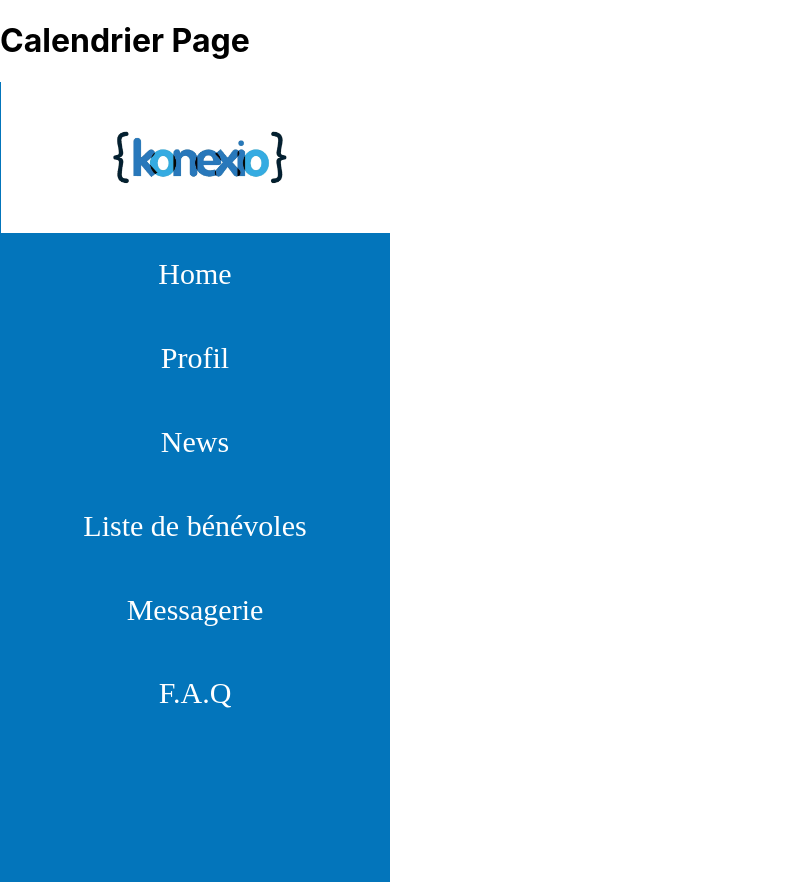
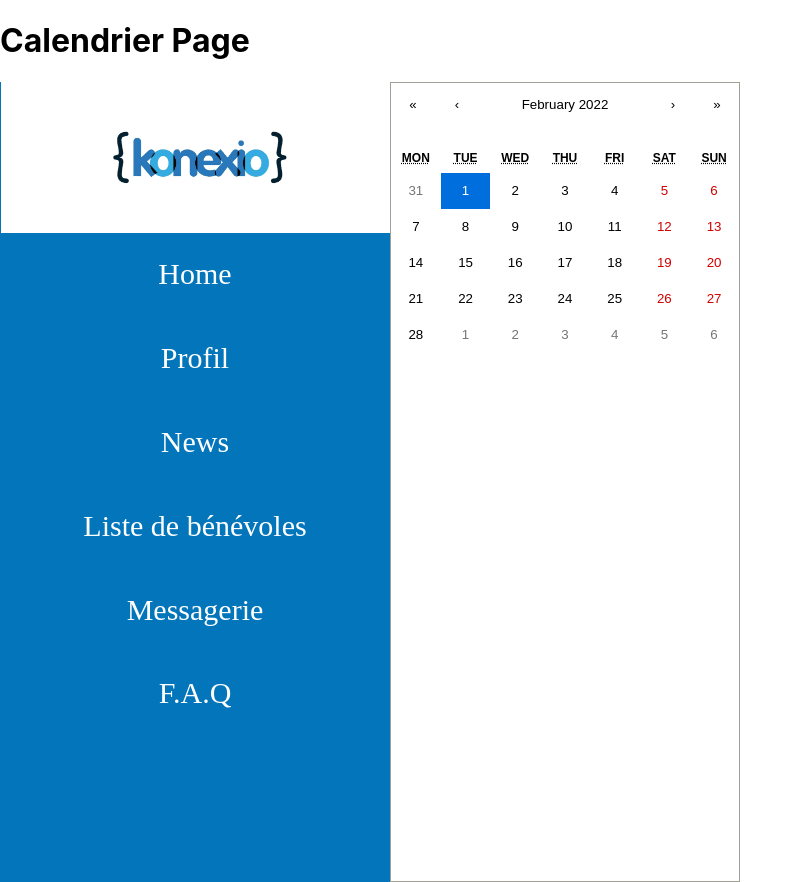
Before and after one commit to AlinManole/benevolat-konexio-frontend-admin, a React (Create React App) app: page /calendrier in a window 1280 px wide. Shown: the whole page, without its empty margins (0-803 px from the left). Built offline with nearby package versions, Linux system fonts and the light colour scheme.

Commit message:
update formik/yup

```diff
--- a/package.json
+++ b/package.json
@@ -8,12 +8,14 @@
     "@testing-library/user-event": "^13.5.0",
     "formik": "^2.2.9",
     "react": "^17.0.2",
+    "react-calendar": "^3.6.0",
     "react-dom": "^17.0.2",
     "react-icons": "^4.3.1",
     "react-router-dom": "^6.2.1",
     "react-scripts": "5.0.0",
     "styled-components": "^5.3.3",
-    "web-vitals": "^2.1.4"
+    "web-vitals": "^2.1.4",
+    "yup": "^0.32.11"
   },
   "scripts": {
     "start": "react-scripts start",
--- a/src/pages/Calendrier.js
+++ b/src/pages/Calendrier.js
@@ -1,12 +1,27 @@
-import React from 'react';
+import React, { useState } from 'react';
 import Sidebar from '../components/Sidebar';
+import Calendar from 'react-calendar';
+import 'react-calendar/dist/Calendar.css';
+import styled from 'styled-components';
+
+const Container = styled.div`
+ display: flex;
+`
+
+
 
 const Calendrier = () => {
+
+    const [value, onChange] = useState(new Date());
+
     return (
-        <div>
+        <>
             <h1>Calendrier Page</h1>
-            <Sidebar />
-        </div>
+            <Container>
+                <Sidebar />
+                <Calendar  onChange={onChange} value={value} />
+            </Container>
+        </>
     );
 };
 
--- a/src/pages/Login.js
+++ b/src/pages/Login.js
@@ -1,7 +1,8 @@
 import React from 'react';
-// import { useFormik, formik } from 'formik';
+import { useFormik } from 'formik';
 import styled from "styled-components"
 import Logo from "../images/konexio.png"
+import * as Yup from "yup"
 
 
 const MainPage = styled.div`
@@ -43,23 +44,45 @@ font-size: 25px;
 
 
 const Login = () => {
+
+
+    const formik = useFormik({
+        initialValues: {
+            email: "",
+            password : ""
+        },
+        validationSchema: Yup.object({
+            email: Yup.string()
+              .required("Username is required"),
+            password: Yup.string()
+              .required("Password is required")
+          })
+    })
+
+
     return (
         <MainPage>
             <img src={Logo} alt="Konexio Logo"></img>
-            <Form>
+            <Form onSubmit={formik.handleSubmit}>
                 <H2>Connectez-vous à l’espace admin</H2>
                 <Input
                     id="email"
                     name="email"
                     type="email"
                     placeholder='Email'
+                    onChange={formik.handleChange}
+                    value={formik.values.email}
                 />
+                {formik.errors.email ? <p>{formik.errors.email}</p>: null }
                 <Input
                     id="password"
                     name="password"
                     type="password"
                     placeholder='Password'
+                    onChange={formik.handleChange}
+                    value={formik.values.passoword}
                 />
+                {formik.errors.password ? <p>{formik.errors.password}</p>: null }
 
                 <Button type="submit">Se connecter</Button>
             </Form>
```
Also changed, not shown: 1 other file (tests, documents, lock files or other folders).
